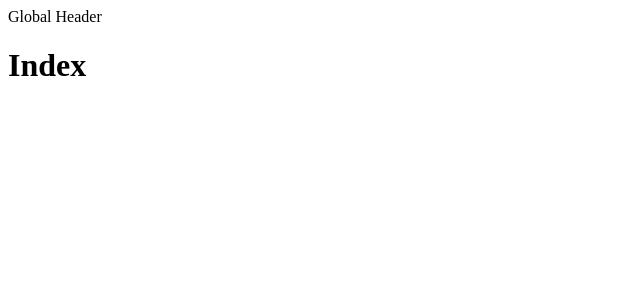
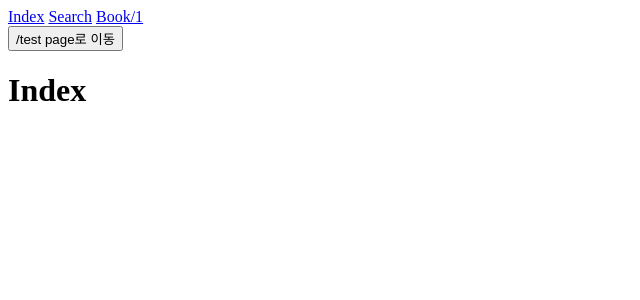
Before and after one commit to ranflir/onebite-pageRouter, a Next.js app: page / in a window 1280 px wide. Shown: the top 300 px of the page, without its empty margins (0-640 px from the left). Built offline with nearby package versions, Linux system fonts and the light colour scheme.

Commit message:
feat:네비게이팅

```diff
--- a/src/pages/_app.tsx
+++ b/src/pages/_app.tsx
@@ -1,10 +1,30 @@
 import '@/styles/globals.css';
 import type { AppProps } from 'next/app';
+import Link from 'next/link';
+import { useRouter } from 'next/router';
 
 export default function App({ Component, pageProps }: AppProps) {
+  const router = useRouter();
+  const onClickButton = () => {
+    router.push('/test');
+    // replace 뒤로가기를 방지하면서 이동가능
+    // back 뒤로가기
+  };
+
   return (
     <>
-      <header>Global Header</header>
+      <header>
+        {/* link 태그는 기본적으로 a태그와 사용법이 같다 */}
+        <Link href={'/'}>Index</Link>
+        &nbsp;
+        <Link href={'/search'}>Search</Link>
+        &nbsp;
+        <Link href={'/book/1'}>Book/1</Link>
+        <div>
+          <button onClick={onClickButton}> /test page로 이동</button>
+        </div>
+      </header>
+
       <Component {...pageProps} />
     </>
   );
```
